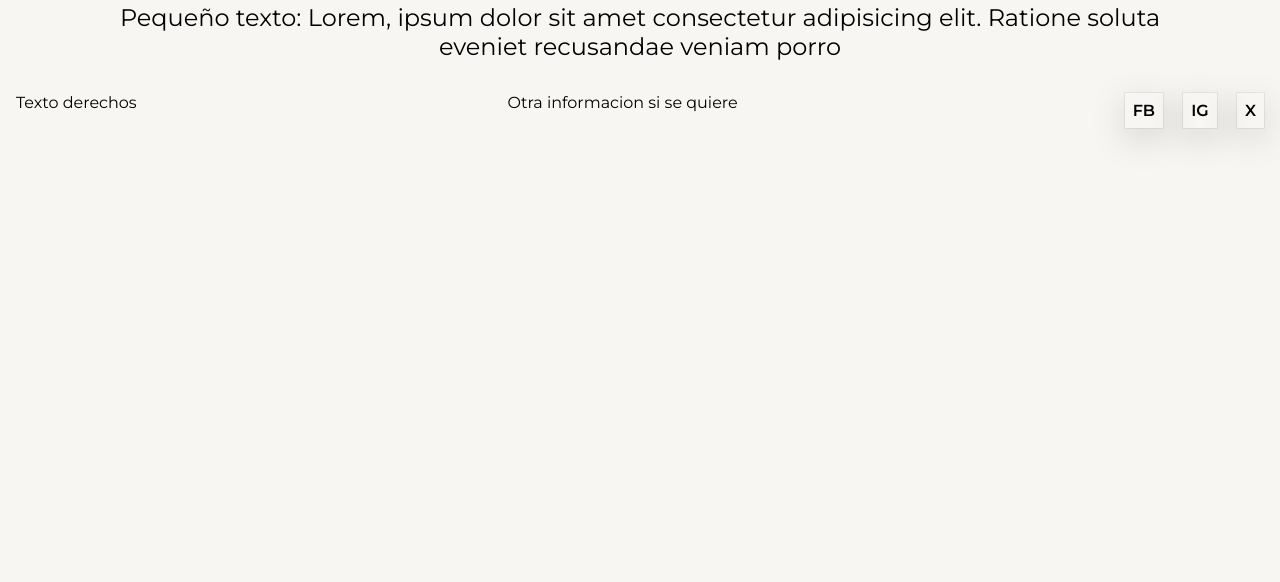
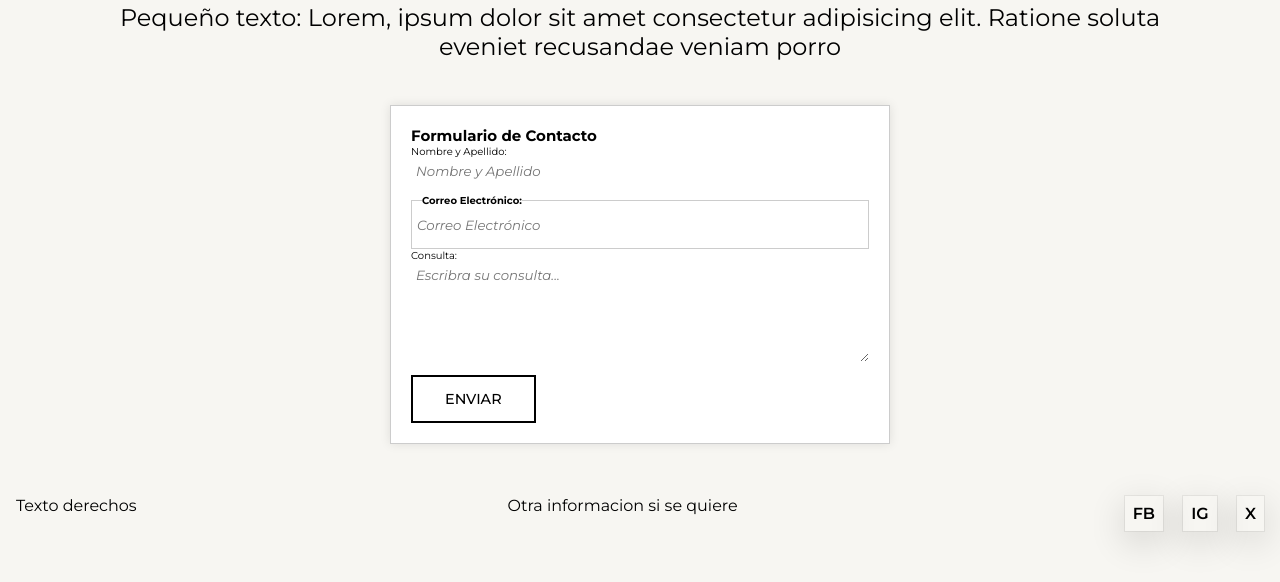
Before and after one commit to FlorenciaRar/tp1, a plain HTML site: page pages/contact.html in a window 1280 px wide. Shown: the part 156-738 px from the top of the page. Drawn offline with Linux system fonts and the light colour scheme.

Commit message:
mi primer commit y rama

```diff
--- a/css/style.css
+++ b/css/style.css
@@ -276,3 +276,59 @@ padding-bottom:0.5rem;
   background-position: 100% 100%;
   background-size: 100% 2px;
 }
+
+/*------------------------CONTACTO-----------------------------*/
+.formulario {
+  background-color: #fff;
+  width: 80%;
+  max-width: 500px;
+  margin: 20px auto;
+  padding: 20px;
+  border: 1px solid #ccc;
+  box-shadow: 0 0 10px rgba(0, 0, 0, 0.1);
+}
+
+.formulario legend {
+  display: block;
+  margin-bottom: 5px;
+  font-weight: bold;
+}
+
+.formulario input[type="text"],
+.formulario input[type="email"],
+.formulario textarea {
+  width: 100%;
+  padding: 5px;
+  margin-bottom: 10px;
+}
+
+.formulario textarea {
+  height: 100px;
+  resize: vertical;
+}
+
+.form-input, textarea {
+  font-style: italic;
+  font-family: Montserrat, sans-serif;
+  border:none;
+}
+
+label {
+  background-color: white;
+}
+
+input {
+   width:100%;
+ }
+
+input:focus, textarea:focus, select:focus {
+    outline: none;
+}
+
+fieldset {
+  border: 1px solid #ccc;
+}
+
+legend {
+  margin-left: 10px;
+}
--- a/pages/contact.html
+++ b/pages/contact.html
@@ -17,11 +17,11 @@
       <div class="logo"><a href="../index.html">IMG-LOGO</a></div>
       <nav>
         <ul>
-          <li><a class="item-link" href="">Opcional</a></li>
+          <li><a class="item-link underline" href="">Opcional</a></li>
           <li>
-            <a class="item-link" href="institutional.html">Institucional</a>
+            <a class="item-link underline href="institutional.html">Institucional</a>
           </li>
-          <li><a class="item-link" href="contact.html">Contacto</a></li>
+          <li><a class="item-link underline" href="contact.html">Contacto</a></li>
         </ul>
       </nav>
     </header>
@@ -31,6 +31,30 @@
         Pequeño texto: Lorem, ipsum dolor sit amet consectetur adipisicing elit.
         Ratione soluta eveniet recusandae veniam porro
       </p>
+
+      <div class="formulario">
+        <h2>Formulario de Contacto</h2>
+
+        <form action="#">
+            <label for="nombre">Nombre y Apellido:</label>
+            <input class="form-input" type="text" id="nombre" name="nombre" placeholder="Nombre y Apellido" required>
+
+            <label for="email"></label>
+
+            <fieldset>
+              <legend>Correo Electrónico:</legend>
+              <input class="form-input" type="email" id="email" name="email" required placeholder="Correo Electrónico">
+            </fieldset>
+
+
+
+            <label for="consulta">Consulta:</label>
+            <textarea class="form-input" id="consulta" name="consulta" required placeholder="Escribra su consulta..."></textarea>
+
+            <button class="btn secondary-button" type="submit" >Enviar</button>
+        </form>
+    </div>
+
     </main>
 
     <footer>
```
